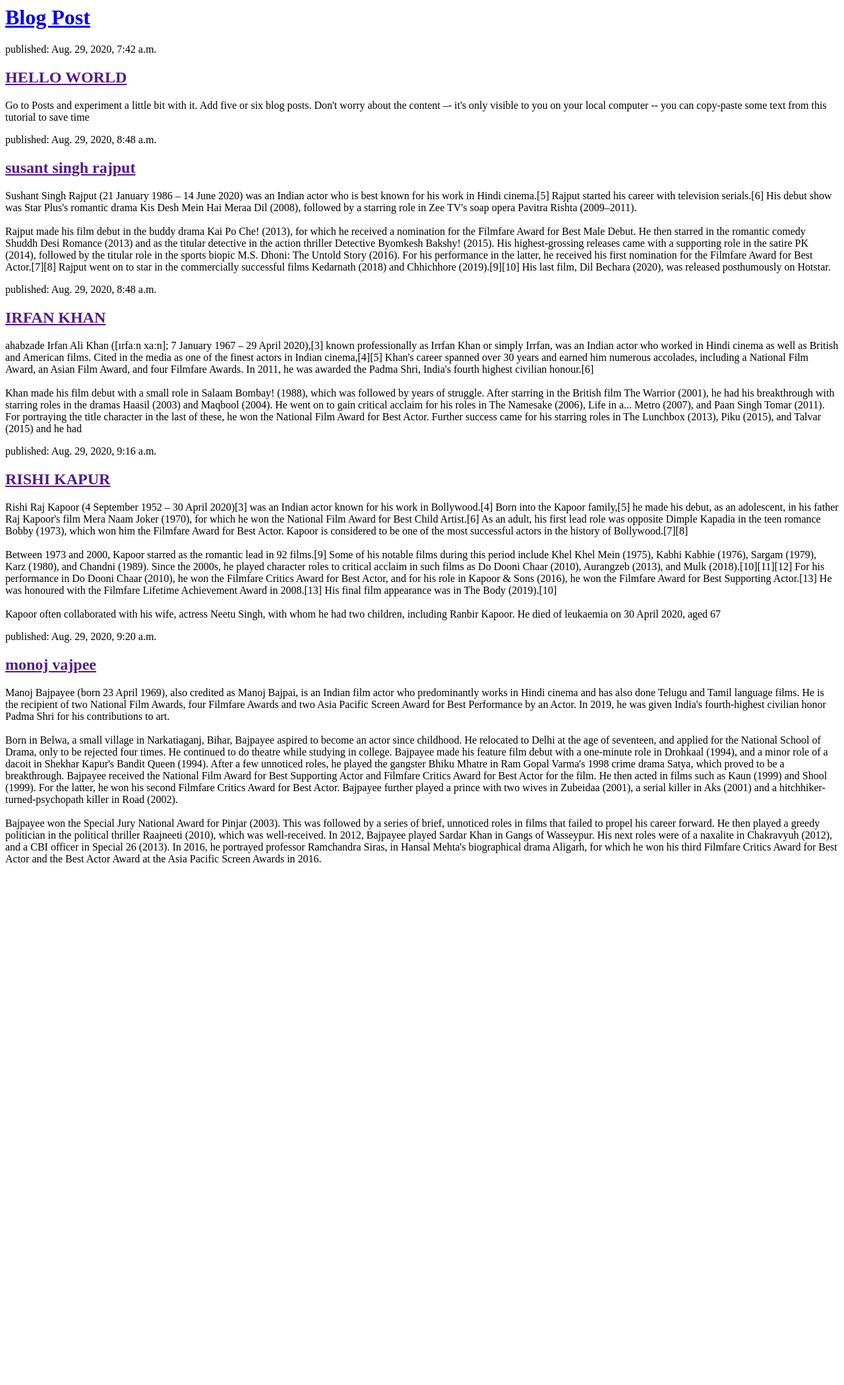
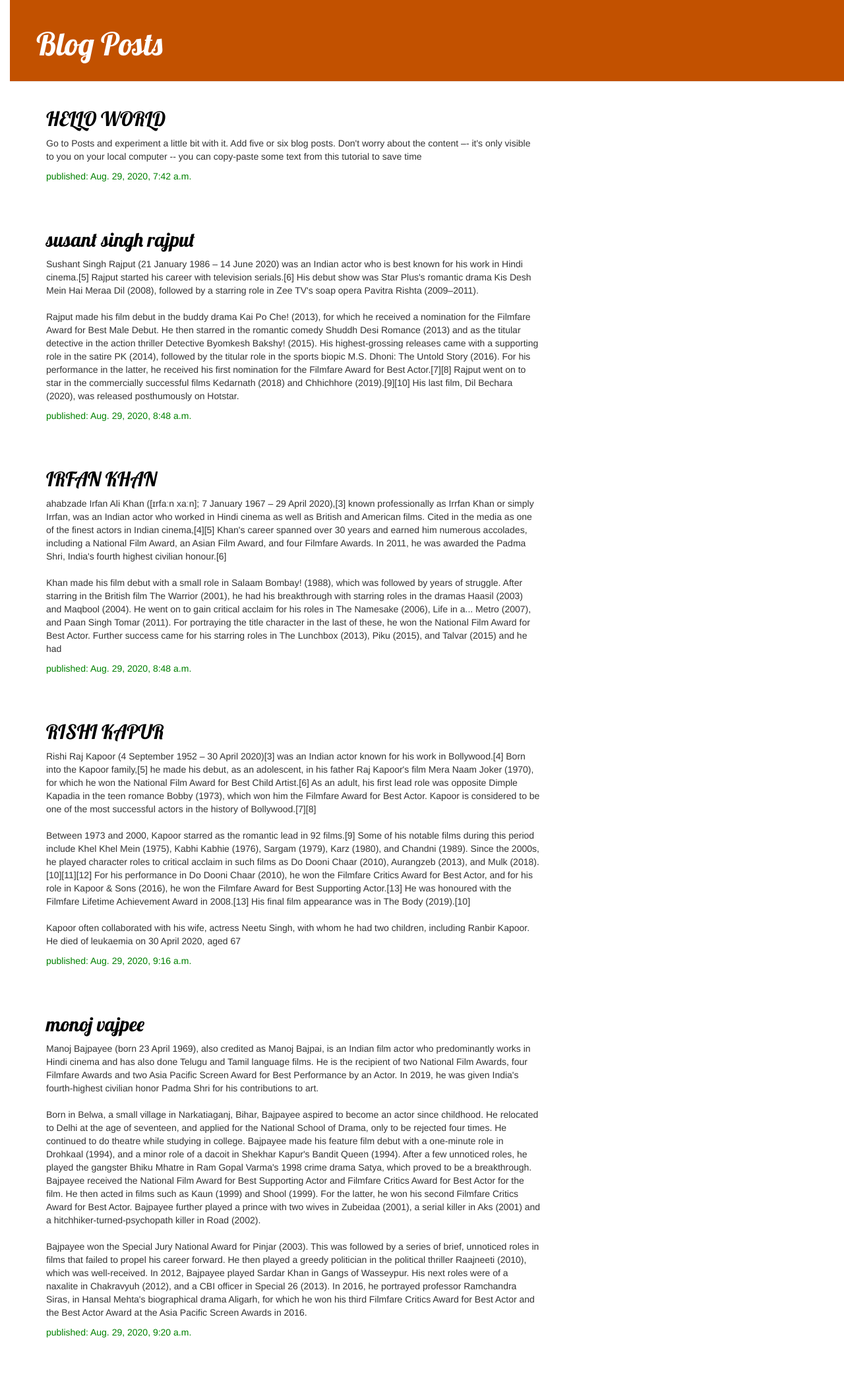
Before and after one commit to Himangshu1086/Blog, a Django app: page / in a window 1280 px wide. Shown: the whole page at 66% size. Before the commit the page ends 1307 px from the top, so only its background shows below. Run offline with Django 3.2, Linux system fonts and the light colour scheme; data comes from the database, SQL or seed files in the repository; some libraries are stand-ins or nearby versions.

Commit message:
added static files and did some styling

```diff
--- /dev/null
+++ b/blog/static/blog/style.css
@@ -0,0 +1,54 @@
+h1 a, h2 a {
+    color: #C25100;
+    font-family: 'Lobster';
+}
+body {
+    padding-left: 15px;
+}
+
+.page-header {
+    background-color: #C25100;
+    margin-top: 0;
+    padding: 20px 20px 20px 40px;
+}
+
+.page-header h1, .page-header h1 a, .page-header h1 a:visited, .page-header h1 a:active {
+    color: #ffffff;
+    font-size: 36pt;
+    text-decoration: none;
+}
+
+.content {
+    margin-left: 40px;
+}
+
+h1, h2, h3, h4 {
+    font-family: 'Lobster', cursive;
+}
+
+.date {
+    color: #828282;
+}
+
+.save {
+    float: right;
+}
+
+.post-form textarea, .post-form input {
+    width: 100%;
+}
+
+.top-menu, .top-menu:hover, .top-menu:visited {
+    color: #ffffff;
+    float: right;
+    font-size: 26pt;
+    margin-right: 20px;
+}
+
+.post {
+    margin-bottom: 70px;
+}
+
+.post h2 a, .post h2 a:visited {
+    color: #000000;
+}
--- a/blog/templates/blog/post_list.html
+++ b/blog/templates/blog/post_list.html
@@ -1,11 +1,32 @@
-<div>
-    <h1><a href="/"> Blog Post</a></h1>
+{% load static %}
+<html>
+    <head>
+        <title>Blog</title>
+        <link rel="stylesheet" href="//maxcdn.bootstrapcdn.com/bootstrap/3.2.0/css/bootstrap.min.css">
+        <link rel="stylesheet" href="//maxcdn.bootstrapcdn.com/bootstrap/3.2.0/css/bootstrap-theme.min.css">
+        <link rel="stylesheet" href="{% static 'blog/style.css' %}">
+        <link href="//fonts.googleapis.com/css?family=Lobster&subset=latin,latin-ext" rel="stylesheet" type="text/css">
+
+    </head>
+    <body>
+    <div class="page-header">
+    <h1><a href="/">Blog Posts</a></h1>
 </div>
+       <div class="content container">
+    <div class="row">
+        <div class="col-md-8">
+            {% for post in posts %}
+                <div class="post">
 
-{% for post in posts %}
-    <div>
-        <p>published: {{ post.published_date }}</p>
-        <h2><a href="">{{ post.title }}</a></h2>
-        <p>{{ post.text |linebreaksbr }}</p>
+                    <h2><a href="">{{ post.title }}</a></h2>
+                    <p>{{ post.text|linebreaksbr }}</p>
+                    <div class="date">
+                        <p style="color : green;">published: {{ post.published_date }}</p>
+                    </div>
+                </div>
+            {% endfor %}
+        </div>
     </div>
-{% endfor %}
+</div>
+    </body>
+</html>
```
